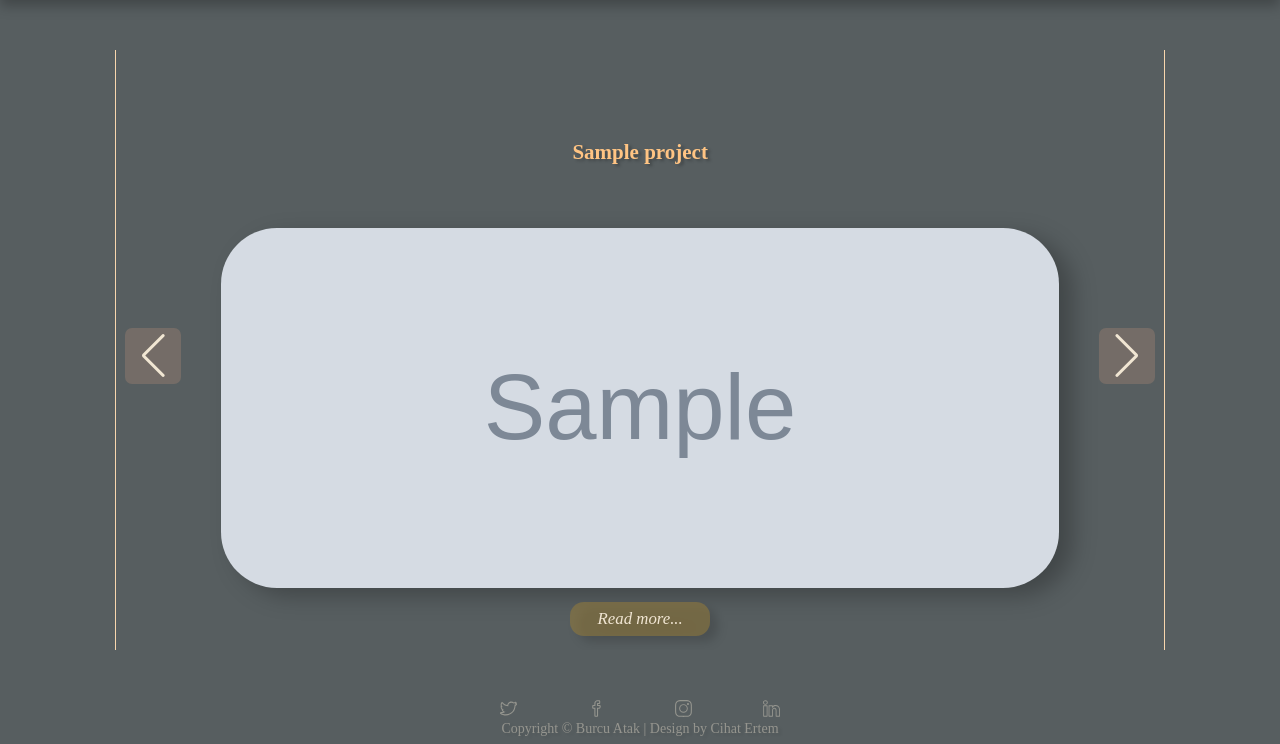
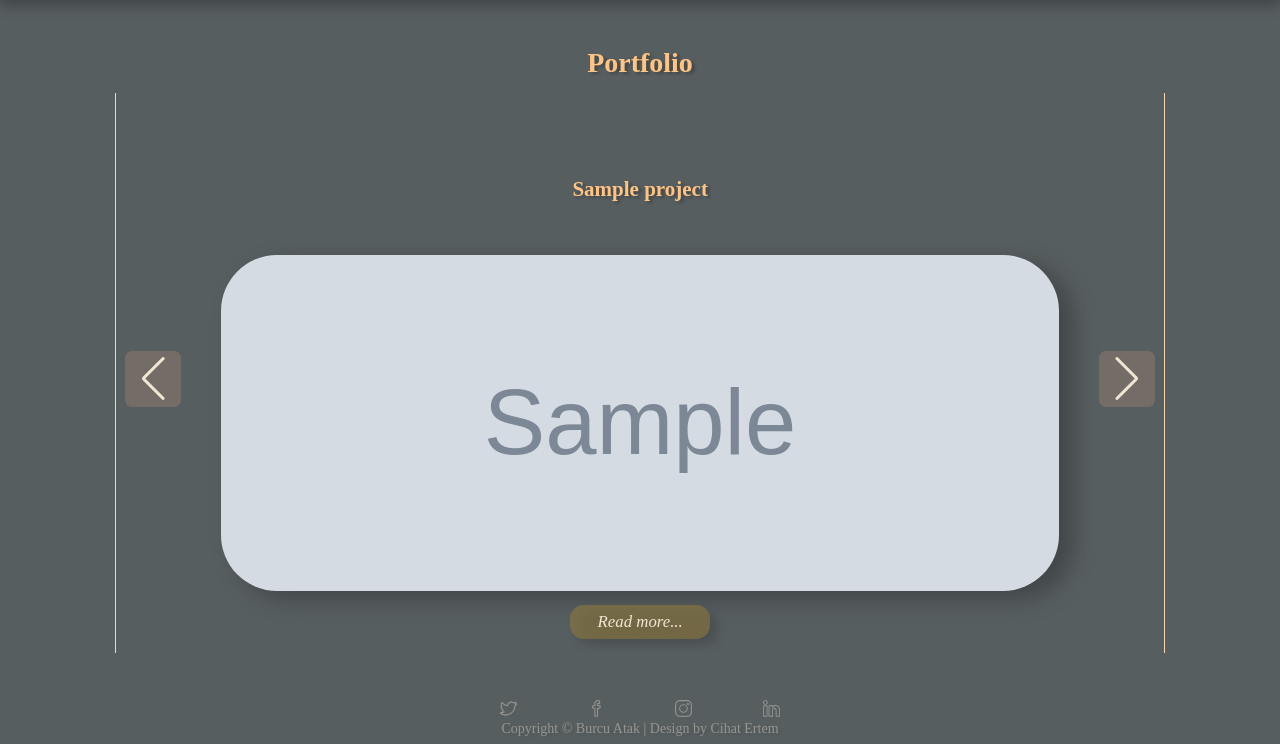
Before and after one commit to cihatertem/burcuphoto, a Django app: page /portfolio/ in a window 1280 px wide. Shown: the part 56-800 px from the top of the page. Run offline with Django 4.2, Linux system fonts and the light colour scheme; tables that the repository leaves empty hold one stand-in row (values such as "Sample post"); grey boxes marked "Sample" are stand-in pictures.

Commit message:
sitemap little css title, keyword

```diff
--- a/base/templates/base/about.html
+++ b/base/templates/base/about.html
@@ -1,5 +1,9 @@
 {% extends 'main.html' %}
 {% load static %}
+{% block keywords %}"Burcu Atak, kimdir, who is, photography, fotoğraf"{% endblock %}
+{% block title %}
+    About Burcu Atak
+{% endblock %}
 {% block main %}
     <section class="about">
         <div class="about-me">
--- a/base/templates/base/contact.html
+++ b/base/templates/base/contact.html
@@ -1,7 +1,10 @@
 {% extends 'main.html' %}
 {% load static %}
+{% block title %}
+    Contact &#8211 Burcu Atak
+{% endblock %}
 {% block main %}
-    <h1 class="contact-title">Touch Me...</h1>
+    <h1 class="contact-title">Contact...</h1>
     <div class="card-box">
         <section class="media-card">
             <h2>Other Mediums</h2>
--- a/base/templates/base/portfolio_detail.html
+++ b/base/templates/base/portfolio_detail.html
@@ -1,5 +1,8 @@
 {% extends 'main.html' %}
 {% load static %}
+{% block title %}
+    {{ project.slug }} &#8211 Burcu Atak Photography
+{% endblock %}
 {% block main %}
     <section class="project">
         <a href="#top" class="btn btn-up">&#8679;</a>
--- a/base/templates/base/portfolio_list.html
+++ b/base/templates/base/portfolio_list.html
@@ -1,15 +1,20 @@
 {% extends 'main.html' %}
 {% load static %}
+{% block keywords %}"Burcu Atak, portfolio, photography, portfolyo, fotoğraf"{% endblock %}
+{% block title %}
+    Portfolio
+{% endblock %}
 {% block main %}
     {% if object_list %}
+        <h1 class="portfolio-title">Portfolio</h1>
         <div class="swiper portfolio">
             <div class="swiper-wrapper">
                 {% for object in object_list %}
                     <div class="swiper-slide">
                         <div class="card">
-                            <a class="title-link" href="{% url 'base:portfolio_detail' object.slug %}"><h1
+                            <a class="title-link" href="{% url 'base:portfolio_detail' object.slug %}"><h2
                                     class="card-title"
-                            >{{ object.title }}</h1></a>
+                            >{{ object.title }}</h2></a>
                             <img onclick="window.location.href='{% url 'base:portfolio_detail' object.slug %}'"
                                  src="{{ object.featured_photo.url }}" alt=
                                          "{{ object.alt }}">
--- a/base/urls.py
+++ b/base/urls.py
@@ -1,9 +1,18 @@
 from django.urls import path
 from . import views
+from base.sitemaps import BaseSiteMap, ProjectSitemap
+from django.contrib.sitemaps.views import sitemap
 
 app_name = "base"
 
+sitemaps = {
+    "pages": BaseSiteMap,
+    "projects": ProjectSitemap
+}
+
 urlpatterns = [
+    path('sitemap.xml', sitemap, {'sitemaps': sitemaps},
+         name='django.contrib.sitemaps.views.sitemap'),
     path('', views.HomeView.as_view(), name='home'),
     path('portfolio/', views.PortfolioList.as_view(), name='portfolio'),
     path('portfolio/<slug:slug>/', views.PortfolioDetail.as_view(), name='portfolio_detail'),
--- a/burcu_photo/settings.py
+++ b/burcu_photo/settings.py
@@ -44,9 +44,14 @@ INSTALLED_APPS = [
     'django.contrib.staticfiles',
     # project apps
     "base.apps.BaseConfig",
+    # site map
+    'django.contrib.sites',
+    'django.contrib.sitemaps',
     # third parties
     'django_cleanup.apps.CleanupConfig',
 ]
+
+SITE_ID = 1
 
 MIDDLEWARE = [
     'django.middleware.security.SecurityMiddleware',
--- a/static/style/main-dark.css
+++ b/static/style/main-dark.css
@@ -188,14 +188,12 @@ section.hero {
     flex-direction: column;
 }
 
-.greeting h1 {
+.greeting p em {
     margin-bottom: 1rem;
     text-shadow: 3px 2px 3px rgba(0, 0, 0, 0.25);
-}
-
-.greeting h1 em {
     font-size: 2rem;
-    text-shadow: 3px 2px 3px rgba(0, 0, 0, 0.25);
+    font-weight: bold;
+    line-height: 5rem;
 }
 
 .greeting p {
@@ -229,13 +227,21 @@ section.hero {
 }
 
 .swiper {
-    height: 75vh;
+    height: 70vh;
 }
 
 .swiper-slide {
     height: border-box;
     border-left: 1px solid var(--border-main);
     border-right: 1px solid var(--border-main);
+}
+
+.portfolio-title {
+    font-size: 2rem;
+    color: var(--font-main);
+    text-shadow: 3px 2px 3px rgba(0, 0, 0, 0.25);
+    text-align: center;
+    margin-bottom: 1rem;
 }
 
 .card {
@@ -252,7 +258,7 @@ section.hero {
     top: 15%;
 }
 
-.card h1 {
+.card h2 {
     font-size: 1.5rem;
     color: var(--font-main);
     text-shadow: 3px 2px 3px rgba(0, 0, 0, 0.25);
--- a/templates/main.html
+++ b/templates/main.html
@@ -7,10 +7,10 @@
     <meta name="viewport" content="width=device-width, initial-scale=1">
     <meta name="description" content="Burcu Atak's personal photography portfolio website"/>
     <meta name="author" content="Burcu Atak">
-    <meta name="keywords" content="Burcu Atak, photography, fotoğraf, portfolio">
+    <meta name="keywords" content={% block keywords %}"Burcu Atak, photography, fotoğraf, portfolio"{% endblock %}>
     <link rel="stylesheet" href="https://unpkg.com/swiper@7/swiper-bundle.min.css"/>
     <link id="css" rel="stylesheet" href="{% static 'style/main-dark.css' %}">
-    <title>Burcu Atak | Photography</title>
+    <title>{% block title %}Burcu Atak &#8211 Photography{% endblock title %}</title>
 </head>
 <body>
 <p id="top"></p>
```
Also changed, not shown: base/sitemaps.py (added, +30 -0 lines), base/templates/base/home.html (+9 -4 lines), static/style/main-light.css (+15 -9 lines).
